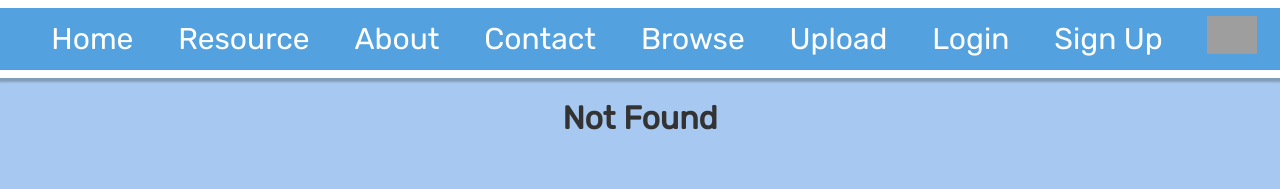
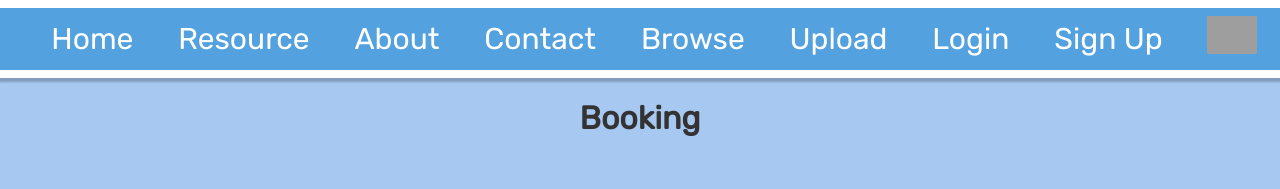
Before and after one commit to Workday-Group2/UDonate, a React (Create React App) app in the folder capstone-ui/: page /bookingpage/1 in a window 1280 px wide. Shown: the top 189 px of the page. Built offline with nearby package versions, Linux system fonts and the light colour scheme; grey boxes are pictures that could not be loaded.

Commit message:
creating booking page

```diff
--- a/capstone-ui/src/components/App/App.jsx
+++ b/capstone-ui/src/components/App/App.jsx
@@ -14,6 +14,7 @@ import Footer from "../Footer/Footer"
 import Profile from "../Profile/Profile"
 import AccessForbidden from "../AccessForbidden/AccessForbidden"
 import BookingConfirmation from "../BookingConfirmation/BookingConfirmation"
+import BookingPage from "../BookingPage/BookingPage"
 import { useAuthContext, AuthContextProvider } from "../../contexts/auth"
 import apiClient from "../../services/apiClient"
 import Recover from "../Recover/Recover"
@@ -76,7 +77,7 @@ function App() {
             <Route path="/profile" element={user?.email ? (<Profile user={user} />) : (<AccessForbidden/>)}/>
             <Route path="/donations" element={user?.email ? (<Donations user={user} />) : (<AccessForbidden/>)}/>
             <Route path="/bookings" element={user?.email ? (<Bookings user={user} />) : (<AccessForbidden/>)}/>
-            {/* <Route path="/:donationId/newBooking" element={<BookingConfirmation user={user} />}/> */}
+            <Route path="/bookingpage/:donationId" element={<BookingPage user={user} />}/>
             <Route path="*" element={<NotFound/>}/>
           </Routes>
           <Footer/>
--- /dev/null
+++ b/capstone-ui/src/components/BookingPage/BookingPage.jsx
@@ -0,0 +1,11 @@
+import * as React from "react"
+import "./BookingPage.css"
+
+export default function BookingPage() {
+    return (
+        <div className="booking-page">
+
+            <h1>Booking</h1>
+        </div>
+    )
+}
--- a/capstone-ui/src/components/Browse/Browse.jsx
+++ b/capstone-ui/src/components/Browse/Browse.jsx
@@ -14,7 +14,7 @@ export default function Browse(props) {
                 <Route path="/" element={<BrowseOverview user={props.user} post={props.post}/>}/>
                 <Route path="/upload" element={<BrowseNew user={props.user} post={props.post} setPost={props.setPost} addPost={props.addPost} />}/>
                 <Route path="/id/:donationId" element={<BrowseDetail user={props.user} />}/>
-                <Route path="/:donationId/newBooking" element={<BookingConfirmation user={props.user} />}/>
+                <Route path="/donationId/confirmation" element={<BookingConfirmation user={props.user} />}/>
                 <Route path="/*" element={<AccessForbidden/>}/>
             </Routes>
         </div>
--- a/capstone-ui/src/components/BrowseDetail/BrowseDetail.jsx
+++ b/capstone-ui/src/components/BrowseDetail/BrowseDetail.jsx
@@ -38,9 +38,9 @@ export default function BrowseDetail(props) {
         <div className="Browse-Detail">
             {notFound ? (<NotFound/>) : <DonationDetailPage quantity={donation.quantity} id={donation.id} name={donation.name} imageUrl={donation.image_url} donation_desc={donation.donation_desc} location={donation.location}
             avgRating={donation.avgRating} category={donation.category} created_at={donation.created_at} email={donation.email} />}
-
+            <Link to={'/bookingpage/' + donation.id}>
               <button className="bookingButton" onClick={makeBooking} >Book</button>
-
+            </Link>
 
         </div>
         )
```
Also changed, not shown: capstone-ui/src/components/BookingPage/BookingPage.css (added).
